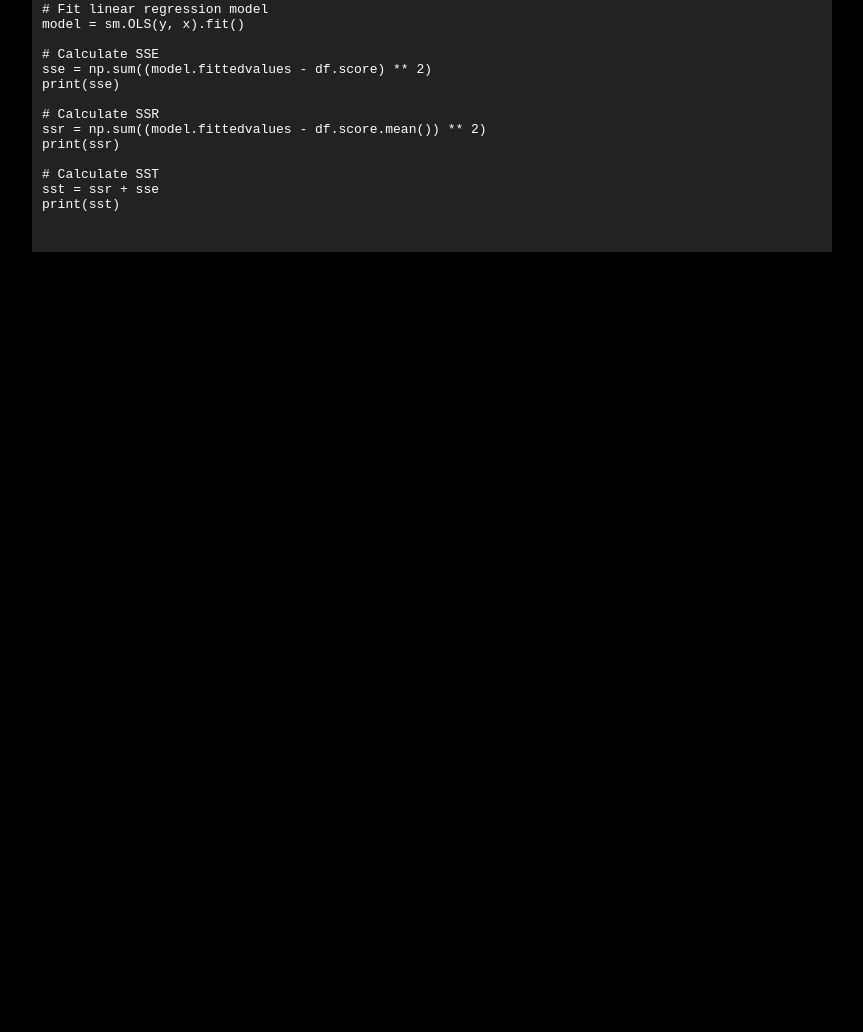
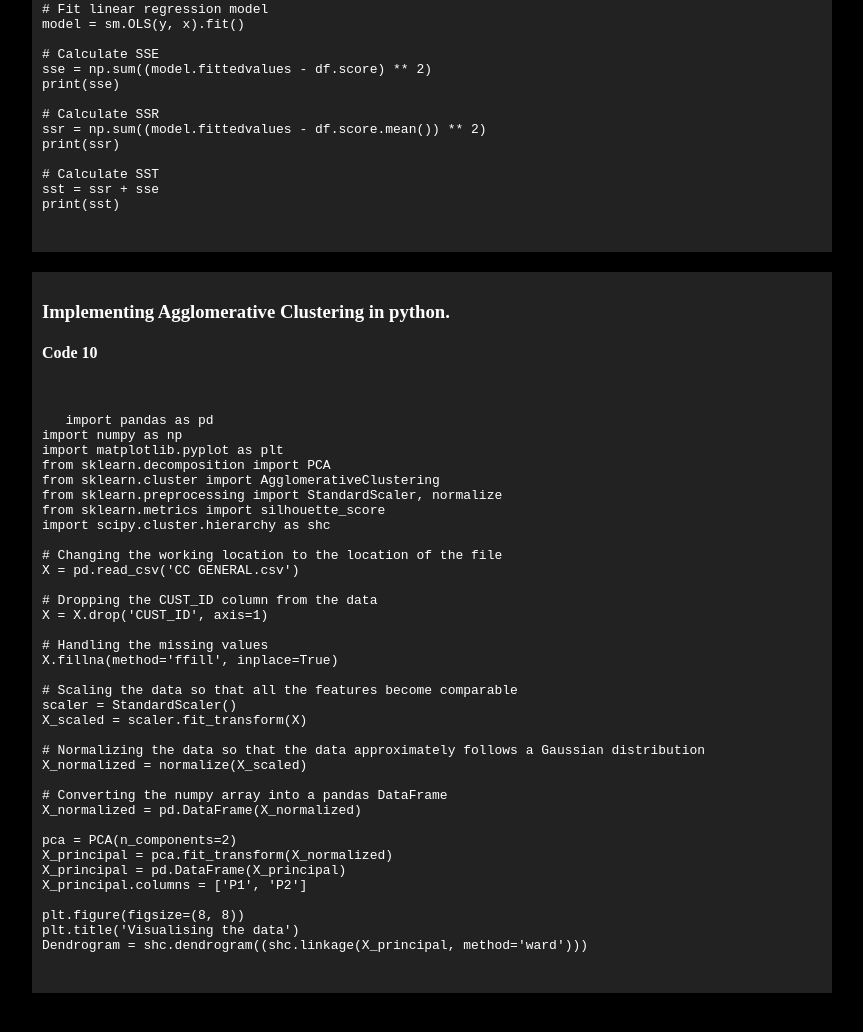
Before and after one commit to pritichaudhari2001/abcpriti, a plain HTML site: page abc.html in a window 1280 px wide. Shown: the part 6760-7792 px from the top of the page, without its empty margins (208-1071 px from the left). Before the commit the page ends 7060 px from the top, so only its background shows below. Drawn offline with Linux system fonts and the light colour scheme.

Commit message:
Update abc.html

```diff
--- a/abc.html
+++ b/abc.html
@@ -443,6 +443,50 @@ print(sst)
                 </code>
             </div>
          </div>
+         <div class="code-box">
+        <h3>Implementing Agglomerative Clustering in python.</h3>
+            <h4>Code 10</h4>
+            <div class="code">
+                <code>
+   import pandas as pd
+import numpy as np
+import matplotlib.pyplot as plt
+from sklearn.decomposition import PCA
+from sklearn.cluster import AgglomerativeClustering
+from sklearn.preprocessing import StandardScaler, normalize
+from sklearn.metrics import silhouette_score
+import scipy.cluster.hierarchy as shc
+
+# Changing the working location to the location of the file
+X = pd.read_csv('CC GENERAL.csv')
+
+# Dropping the CUST_ID column from the data
+X = X.drop('CUST_ID', axis=1)
+
+# Handling the missing values
+X.fillna(method='ffill', inplace=True)
+
+# Scaling the data so that all the features become comparable
+scaler = StandardScaler()
+X_scaled = scaler.fit_transform(X)
+
+# Normalizing the data so that the data approximately follows a Gaussian distribution
+X_normalized = normalize(X_scaled)
+
+# Converting the numpy array into a pandas DataFrame
+X_normalized = pd.DataFrame(X_normalized)
+
+pca = PCA(n_components=2)
+X_principal = pca.fit_transform(X_normalized)
+X_principal = pd.DataFrame(X_principal)
+X_principal.columns = ['P1', 'P2']
+
+plt.figure(figsize=(8, 8))
+plt.title('Visualising the data')
+Dendrogram = shc.dendrogram((shc.linkage(X_principal, method='ward')))
+                </code>
+            </div>
+         </div>
 
 
 
```
